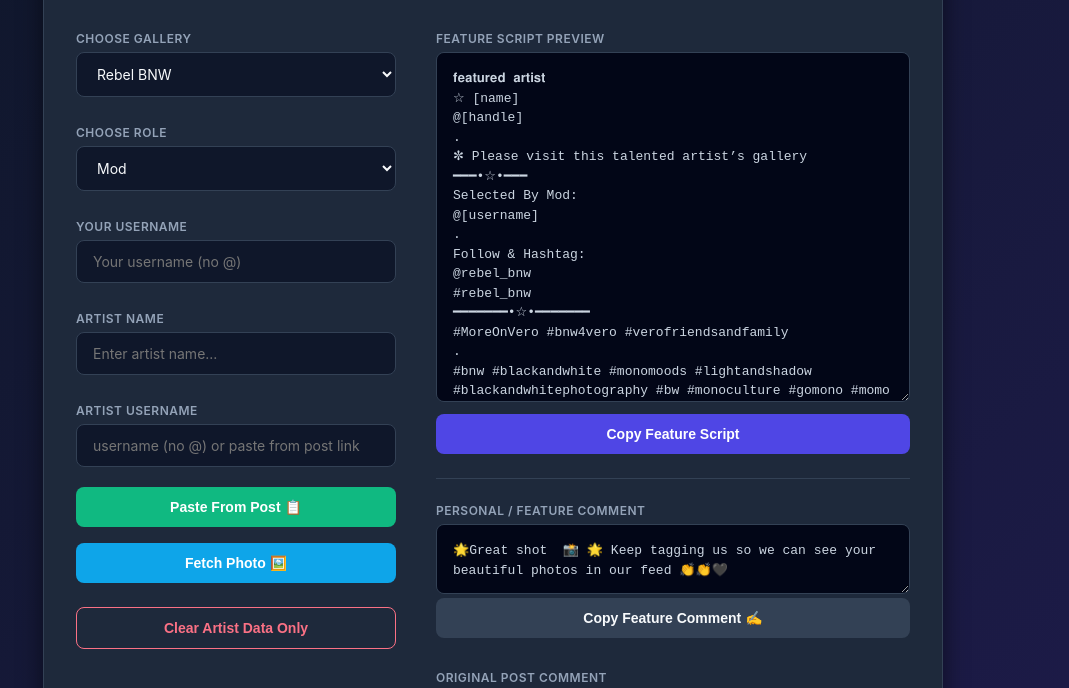
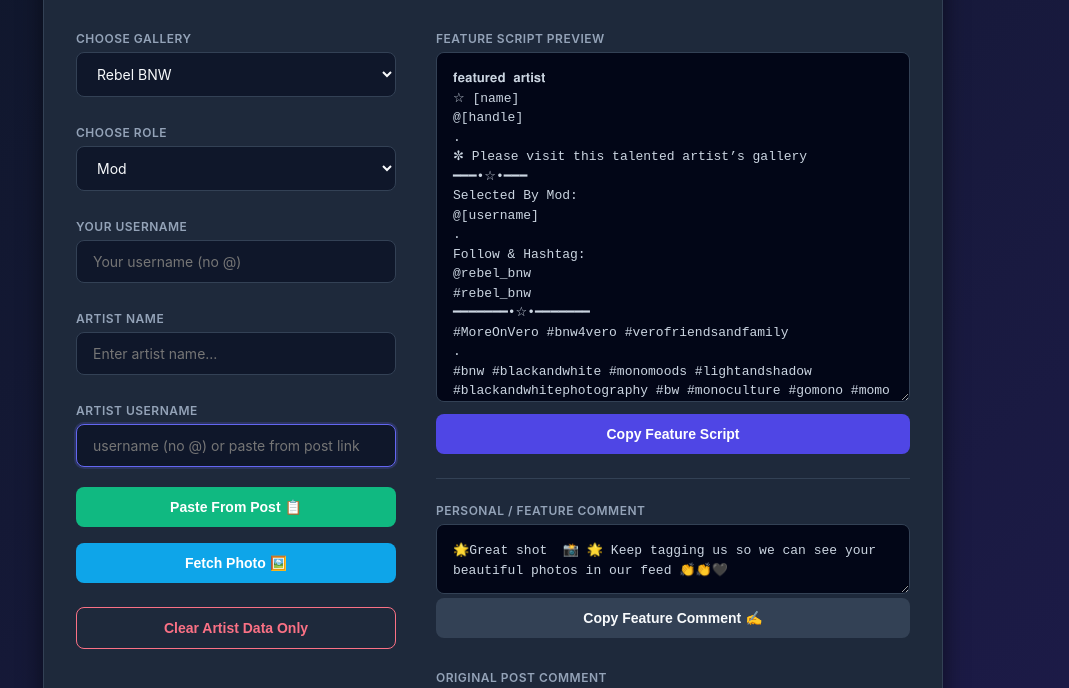
Before and after one commit to pesstoss/Rebel-Scripts, a plain HTML site: page index.html in a window 1280 px wide. Both pictures are taken after a click on the button "Paste From Post 📋". Shown: the part 100-788 px from the top of the page, without its empty margins (147-1216 px from the left). Drawn offline with Linux system fonts and the light colour scheme.

Commit message:
Refactor pasteFromClipboard function for iOS support

```diff
--- a/index.html
+++ b/index.html
@@ -431,20 +431,19 @@ function clearArtistFields() {
 
 async function pasteFromClipboard() {
         try {
-        // 1. Instantly grabs the clipboard text (Works perfectly on Android, Mac, Windows)
+            // iOS 14+ workaround: ensure clipboard is focused
+            const handleInput = document.getElementById('handleInput');
+            handleInput.focus();
+
             const text = await navigator.clipboard.readText();
             if (!text) return;
 
-        const handleInput = document.getElementById('handleInput');
             handleInput.value = text;
-
-        // Simulates you typing so the scraper triggers automatically
             handleInput.dispatchEvent(new Event('input', { bubbles: true }));
 
         } catch (err) {
-        // 2. If iOS Safari gets stubborn, it catches the error and tells you what to do
             console.error('Clipboard failed: ', err);
-        alert('Clipboard blocked by iOS. Please tap the "Artist Username" text box and use the black iPhone "Paste" bubble instead!');
+            alert('iOS blocked the clipboard button. Please tap the text box and use the black "Paste" bubble instead!');
         }
     }
 
```
Lines whose indentation alone changed are shown as unchanged.
